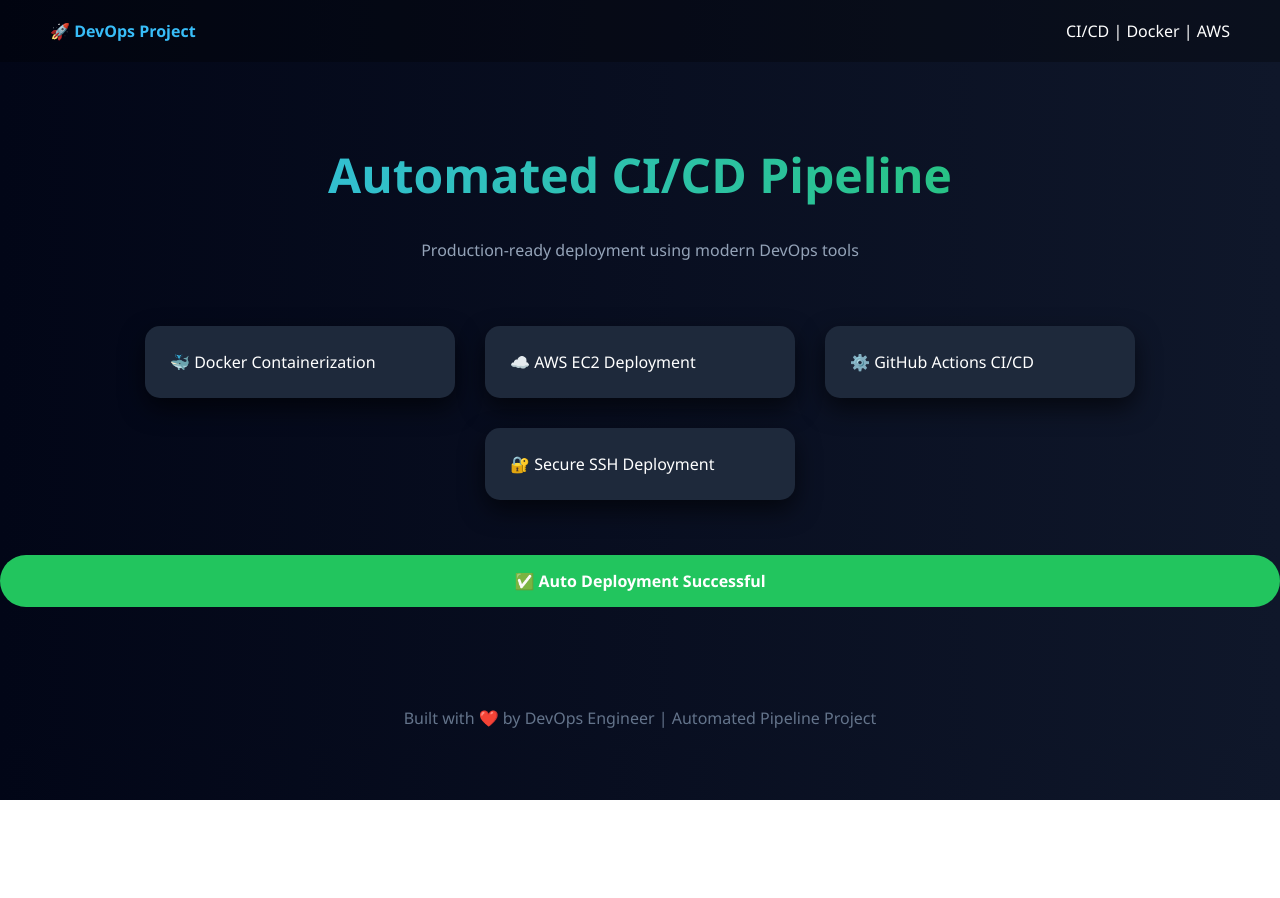
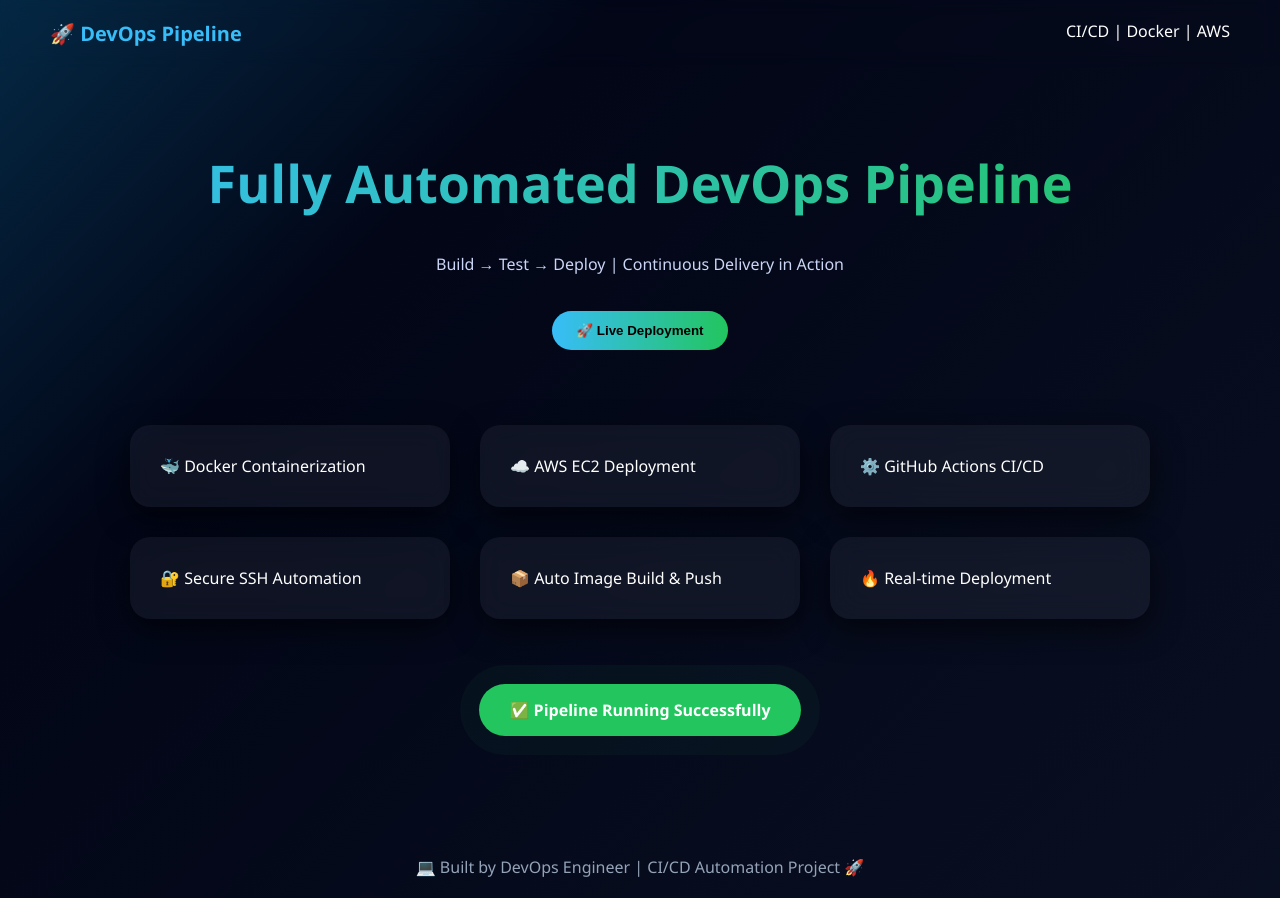
Before and after one commit to awais-devops/devops-project1, a plain HTML site: page index.html in a window 1280 px wide. Before the commit the page ends 800 px from the top, so only its background shows below. Drawn offline with Linux system fonts and the light colour scheme.

Commit message:
Upgraded UI design

```diff
--- a/index.html
+++ b/index.html
@@ -6,11 +6,21 @@
 <title>DevOps CI/CD Project</title>
 
 <style>
+
+/* Background Animation */
 body {
     margin: 0;
     font-family: 'Segoe UI', sans-serif;
-    background: linear-gradient(270deg, #0f172a, #020617);
+    background: linear-gradient(-45deg, #0f172a, #020617, #0ea5e9, #22c55e);
+    background-size: 400% 400%;
+    animation: gradientBG 10s ease infinite;
     color: #fff;
+}
+
+@keyframes gradientBG {
+    0% {background-position: 0% 50%;}
+    50% {background-position: 100% 50%;}
+    100% {background-position: 0% 50%;}
 }
 
 /* Navbar */
@@ -18,10 +28,11 @@ body {
     display: flex;
     justify-content: space-between;
     padding: 20px 50px;
-    background: rgba(0,0,0,0.3);
+    backdrop-filter: blur(10px);
 }
 
 .logo {
+    font-size: 20px;
     font-weight: bold;
     color: #38bdf8;
 }
@@ -33,14 +44,32 @@ body {
 }
 
 .hero h1 {
-    font-size: 48px;
+    font-size: 52px;
     background: linear-gradient(to right, #38bdf8, #22c55e);
     -webkit-background-clip: text;
     color: transparent;
 }
 
 .hero p {
-    color: #94a3b8;
+    color: #cbd5f5;
+    margin-top: 10px;
+}
+
+/* Buttons */
+.btn {
+    margin-top: 20px;
+    padding: 12px 25px;
+    border-radius: 30px;
+    border: none;
+    cursor: pointer;
+    font-weight: bold;
+    background: linear-gradient(to right, #38bdf8, #22c55e);
+    color: #000;
+    transition: 0.3s;
+}
+
+.btn:hover {
+    transform: scale(1.1);
 }
 
 /* Cards */
@@ -48,17 +77,18 @@ body {
     display: flex;
     justify-content: center;
     flex-wrap: wrap;
-    margin-top: 50px;
+    margin-top: 60px;
 }
 
 .card {
-    background: #1e293b;
+    background: rgba(255,255,255,0.05);
     margin: 15px;
-    padding: 25px;
+    padding: 30px;
     width: 260px;
-    border-radius: 15px;
+    border-radius: 20px;
+    backdrop-filter: blur(15px);
     transition: 0.4s;
-    box-shadow: 0 10px 25px rgba(0,0,0,0.6);
+    box-shadow: 0 10px 30px rgba(0,0,0,0.6);
 }
 
 .card:hover {
@@ -68,61 +98,63 @@ body {
 /* Status */
 .status {
     text-align: center;
-    margin-top: 40px;
+    margin-top: 50px;
 }
 
 .badge {
-    padding: 15px 25px;
+    padding: 15px 30px;
     background: #22c55e;
-    border-radius: 30px;
+    border-radius: 50px;
     font-weight: bold;
+    display: inline-block;
+    animation: pulse 2s infinite;
+}
+
+@keyframes pulse {
+    0% {box-shadow: 0 0 0 0 rgba(34,197,94,0.7);}
+    70% {box-shadow: 0 0 0 20px rgba(34,197,94,0);}
+    100% {box-shadow: 0 0 0 0 rgba(34,197,94,0);}
 }
 
 /* Footer */
 .footer {
     text-align: center;
-    margin-top: 80px;
+    margin-top: 100px;
     padding: 20px;
-    color: #64748b;
+    color: #94a3b8;
 }
 
-/* Animation */
-.fade-in {
-    animation: fade 1.5s ease-in;
-}
-
-@keyframes fade {
-    from {opacity: 0;}
-    to {opacity: 1;}
-}
 </style>
 </head>
 
 <body>
 
 <div class="navbar">
-    <div class="logo">🚀 DevOps Project</div>
+    <div class="logo">🚀 DevOps Pipeline</div>
     <div>CI/CD | Docker | AWS</div>
 </div>
 
-<div class="hero fade-in">
-    <h1>Automated CI/CD Pipeline</h1>
-    <p>Production-ready deployment using modern DevOps tools</p>
+<div class="hero">
+    <h1>Fully Automated DevOps Pipeline</h1>
+    <p>Build → Test → Deploy | Continuous Delivery in Action</p>
+    <button class="btn">🚀 Live Deployment</button>
 </div>
 
-<div class="grid fade-in">
+<div class="grid">
     <div class="card">🐳 Docker Containerization</div>
     <div class="card">☁️ AWS EC2 Deployment</div>
     <div class="card">⚙️ GitHub Actions CI/CD</div>
-    <div class="card">🔐 Secure SSH Deployment</div>
+    <div class="card">🔐 Secure SSH Automation</div>
+    <div class="card">📦 Auto Image Build & Push</div>
+    <div class="card">🔥 Real-time Deployment</div>
 </div>
 
-<div class="status fade-in">
-    <div class="badge">✅ Auto Deployment Successful</div>
+<div class="status">
+    <div class="badge">✅ Pipeline Running Successfully</div>
 </div>
 
 <div class="footer">
-    Built with ❤️ by DevOps Engineer | Automated Pipeline Project
+    💻 Built by DevOps Engineer | CI/CD Automation Project 🚀
 </div>
 
 </body>
```
